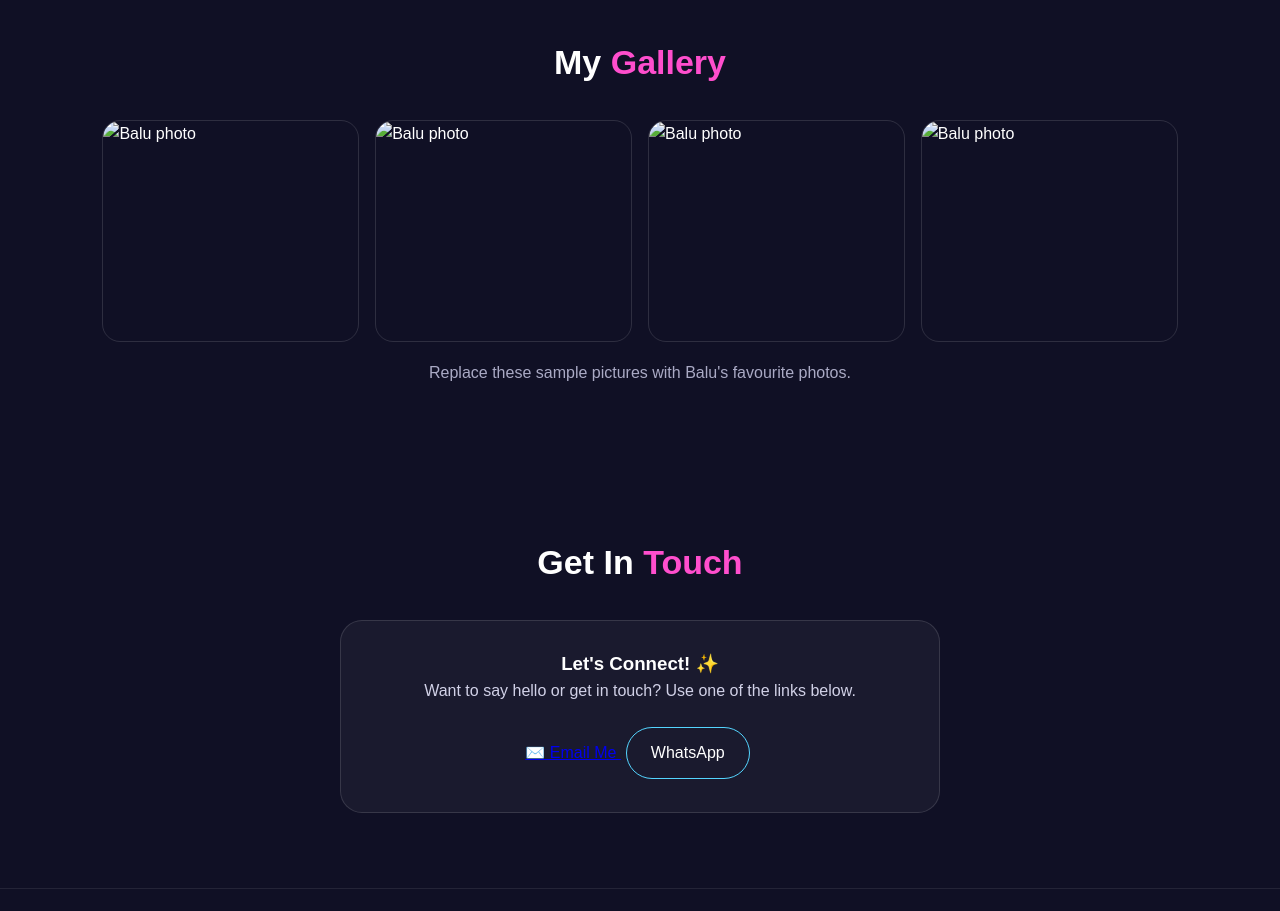
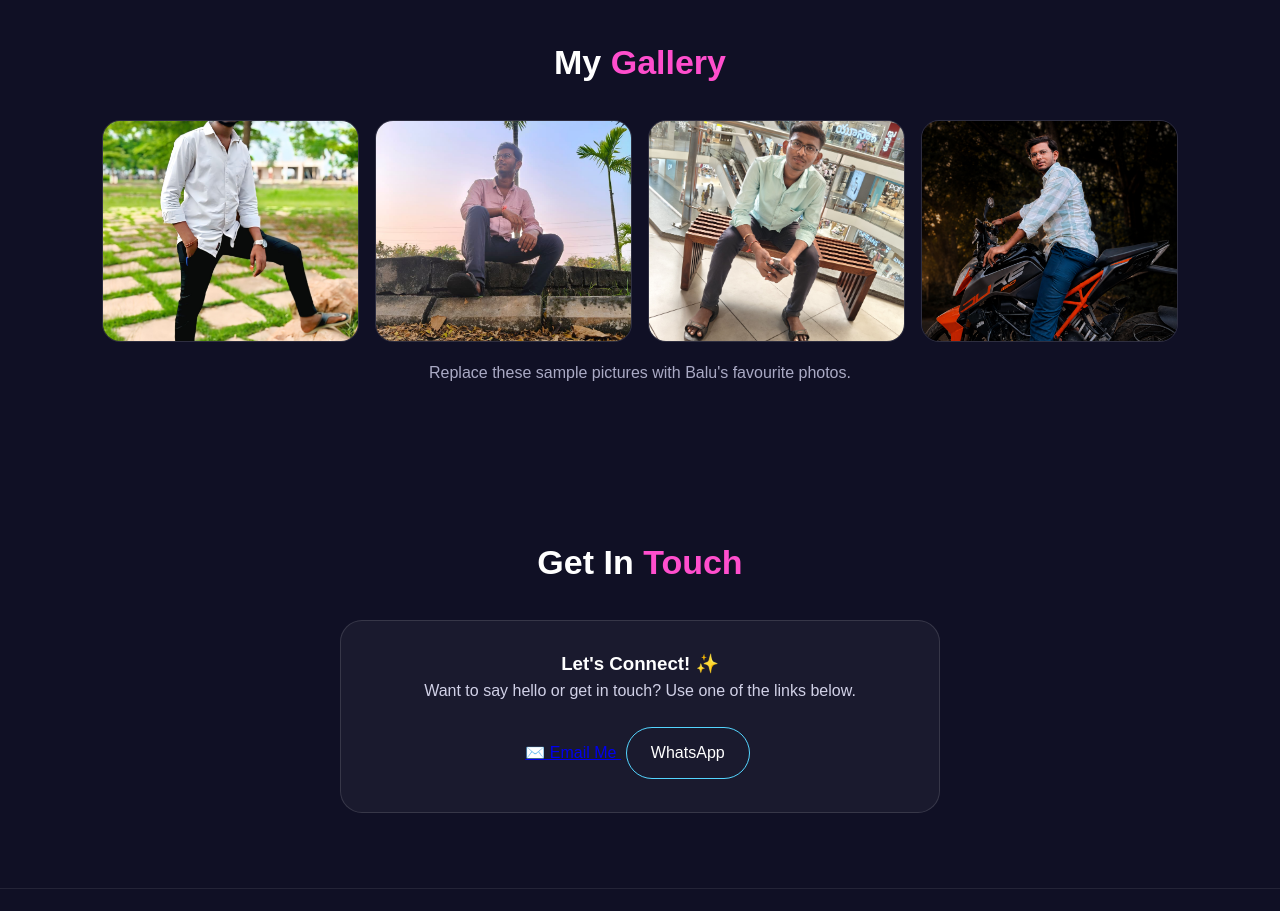
Before and after one commit to Subrahmanyam2458/Balu-Portfolio, a plain HTML site: page index.html in a window 1280 px wide. Shown: the part 1260-2171 px from the top of the page. Drawn offline with Linux system fonts and the light colour scheme.

Commit message:
Update index.html

```diff
--- a/index.html
+++ b/index.html
@@ -265,19 +265,19 @@ footer {
   <div class="gallery">
 
     <div class="photo">
-     <img src="images/balu1.jpg" alt="Balu photo">
+     <img src="balu1.jpg" alt="Balu photo">
     </div>
 
    <div class="photo">
-      <img src="images/balu2.jpg" alt="Balu photo">
+      <img src="balu2.jpg" alt="Balu photo">
    </div>
 
    <div class="photo">
-      <img src="images/balu3.jpg" alt="Balu photo">
+      <img src="balu3.jpg" alt="Balu photo">
    </div>
 
    <div class="photo">
-     <img src="images/balu4.jpg"   alt="Balu photo">
+     <img src="balu4.jpg"   alt="Balu photo">
    </div>
 
   </div>
```
